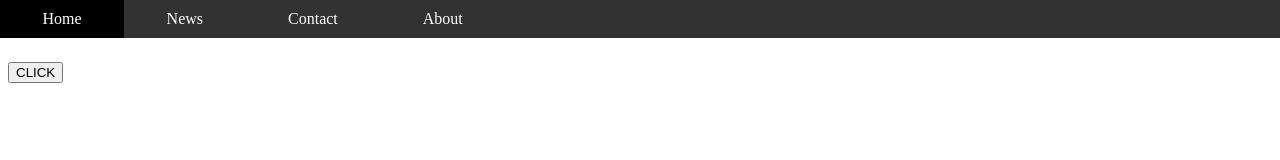
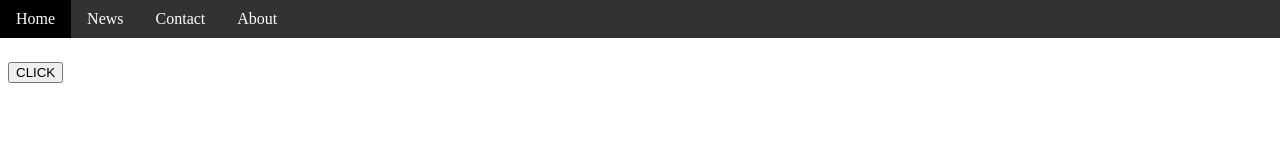
Before and after one commit to sophiayangx/review-class, a plain HTML site: page index.html in a window 1280 px wide. Drawn offline with nearby package versions, Linux system fonts and the light colour scheme.

Commit message:
Classadoo autocommit

```diff
--- a/style.css
+++ b/style.css
@@ -13,16 +13,18 @@ ul {
 li a {
   display: block;
   color: #000;
-  padding: 10px 42.5px;
+  padding: 10px 16px;
   text-decoration: none;
   text-align: center;
   float: left;
   color: white;
 }
 
+/*
 .active {
   background-color: #4CAF50;
 }
+*/
 
 li a:hover {
   background-color: #000000;
```
